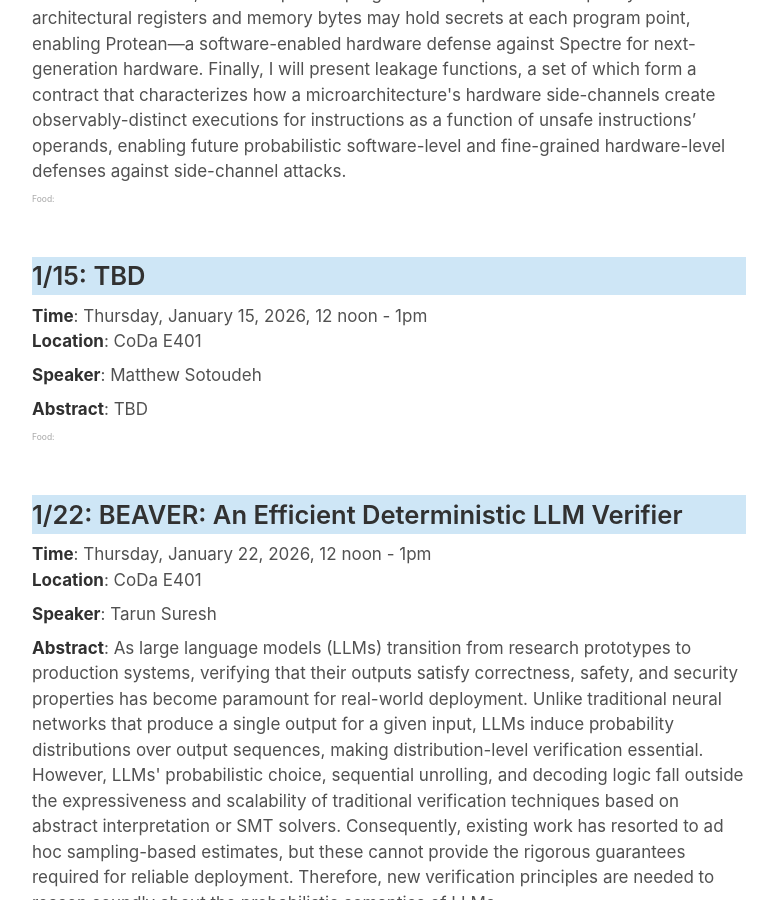
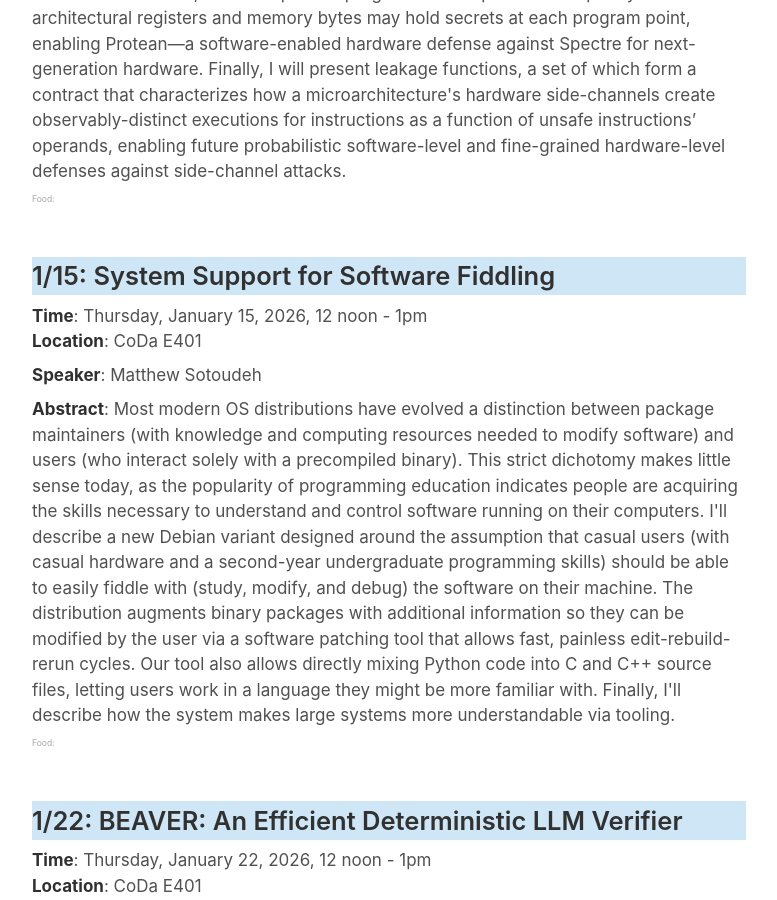
Before and after one commit to software-research-lunch/software-research-lunch.github.io, a Jekyll site: the page built from index.html, in a window 1280 px wide and 900 px high, scrolled down 1217 px. Shown: the whole window, without its empty margins (251-1028 px from the left). Built offline with Jekyll 4.4.1, drawn with Linux system fonts in a browser that asks for light colours.

Commit message:
_data: update with matt's info

```diff
--- a/_data/schedule.yml
+++ b/_data/schedule.yml
@@ -43,10 +43,26 @@ Hardware side-channel defenses in general, and Spectre defenses in particular, r
       speaker: "Caroline Trippel"
       bio: "Caroline Trippel is an Assistant Professor in the Computer Science and Electrical Engineering Departments at Stanford University. Her research fits broadly in the area of computer architecture and focuses on promoting high assurance—correctness, security, and reliability—as a first-order computer architecture design goal. A central theme of Trippel’s work is leveraging automated reasoning and formal methods techniques to design and verify hardware systems. Trippel’s research has influenced the design of the RISC-V ISA memory consistency model both via her formal analysis of its draft specification and her subsequent participation in the RISC-V Memory Model Task Group; prompted Intel to update their Software Security Guidance to confirm that two Intel microarchitectures satisfy assumptions made by the Seberus Spectre defense that her work developed; and produced a novel methodology and tool that synthesized two new variants of the famous Meltdown and Spectre attacks. Trippel’s research has been recognized with IEEE Top Picks distinctions, an NSF CAREER Award, the inaugural Google ML and Systems Junior Faculty Award, the Intel Rising Star Faculty Award, an Intel Outstanding Researcher Award, the 2020 ACM SIGARCH/IEEE CS TCCA Outstanding Dissertation Award, and the 2020 CGS/ProQuest® Distinguished Dissertation Award in Mathematics, Physical Sciences, & Engineering."
     - date: "2026-1-15"
-      abstract: "TBD"
-      title: "TBD"
+      abstract: "Most modern OS distributions have evolved a distinction between
+    package maintainers (with knowledge and computing resources needed
+    to modify software) and users (who interact solely with a
+    precompiled binary). This strict dichotomy makes little sense today,
+    as the popularity of programming education indicates people are
+    acquiring the skills necessary to understand and control software
+    running on their computers. I'll describe a new Debian variant
+    designed around the assumption that casual users (with casual
+    hardware and a second-year undergraduate programming skills) should
+    be able to easily fiddle with (study, modify, and debug) the
+    software on their machine. The distribution augments binary packages
+    with additional information so they can be modified by the user via
+    a software patching tool that allows fast, painless
+    edit-rebuild-rerun cycles. Our tool also allows directly mixing
+    Python code into C and C++ source files, letting users work in a
+    language they might be more familiar with. Finally, I'll describe
+    how the system makes large systems more understandable via tooling."
+      title: "System Support for Software Fiddling"
       speaker: "Matthew Sotoudeh"
-      bio: "TBD"
+      bio: "Matthew Sotoudeh is a fifth year PhD candidate advised by Dawson Engler."
     - date: "2026-1-22"
       abstract: "As large language models (LLMs) transition from research prototypes to production systems, verifying that their outputs satisfy correctness, safety, and security properties has become paramount for real-world deployment. Unlike traditional neural networks that produce a single output for a given input, LLMs induce probability distributions over output sequences, making distribution-level verification essential. However, LLMs' probabilistic choice, sequential unrolling, and decoding logic fall outside the expressiveness and scalability of traditional verification techniques based on abstract interpretation or SMT solvers. Consequently, existing work has resorted to ad hoc sampling-based estimates, but these cannot provide the rigorous guarantees required for reliable deployment. Therefore, new verification principles are needed to reason soundly about the probabilistic semantics of LLMs.
 
```
